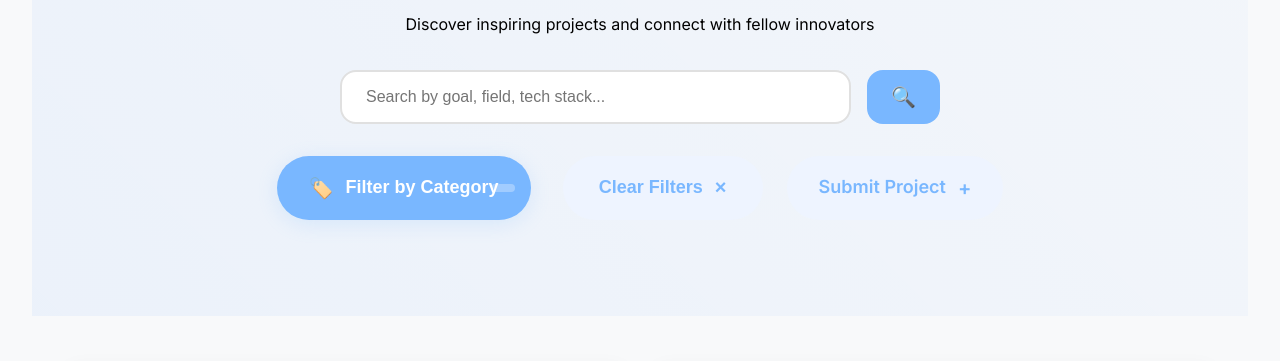
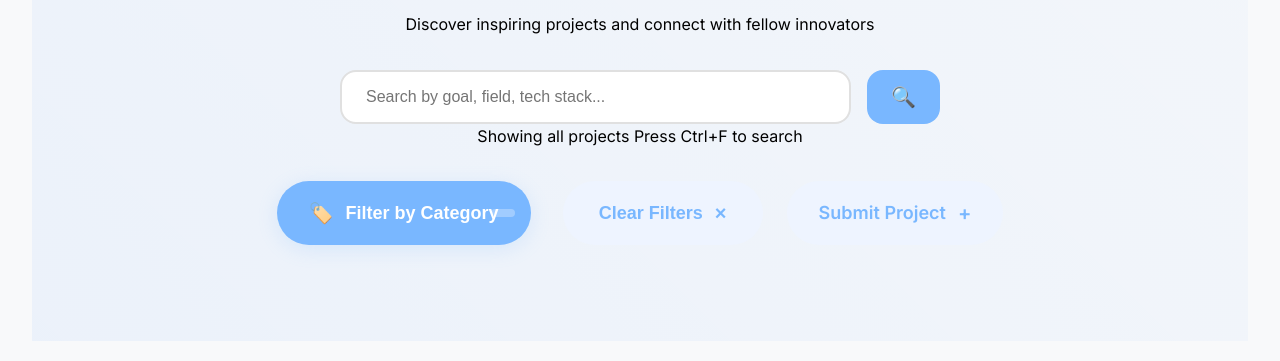
Before and after one commit to theprojectctrl/ctrl, a plain HTML site: page projects.html in a window 1280 px wide. Shown: the part 271-632 px from the top of the page. Drawn offline with Linux system fonts and the light colour scheme.

Commit message:
Update projects.html

```diff
--- a/projects.html
+++ b/projects.html
@@ -41,11 +41,19 @@
 
         <h1>Project Hub</h1>
         <p class="hero-subtitle">Discover inspiring projects and connect with fellow innovators</p>
-        <div class="search-bar">
-          <input type="text" placeholder="Search by goal, field, tech stack..." />
-          <button class="search-button">
-            <span class="button-icon">🔍</span>
-          </button>
+
+        <!-- Search Container -->
+        <div class="search-container">
+          <div class="search-bar">
+            <input type="text" id="projects-search" placeholder="Search by goal, field, tech stack..." />
+            <button class="search-button">
+              <span class="button-icon">🔍</span>
+            </button>
+          </div>
+          <div class="search-info">
+            <span class="search-results-count">Showing all projects</span>
+            <span class="search-shortcut">Press Ctrl+F to search</span>
+          </div>
         </div>
 
         <div class="cta-buttons">
```
